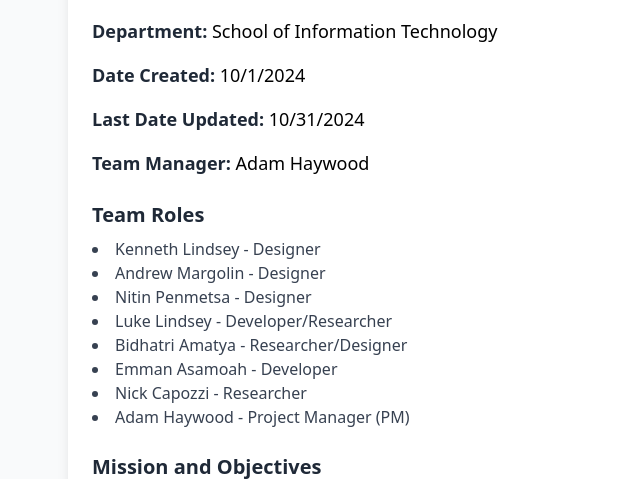
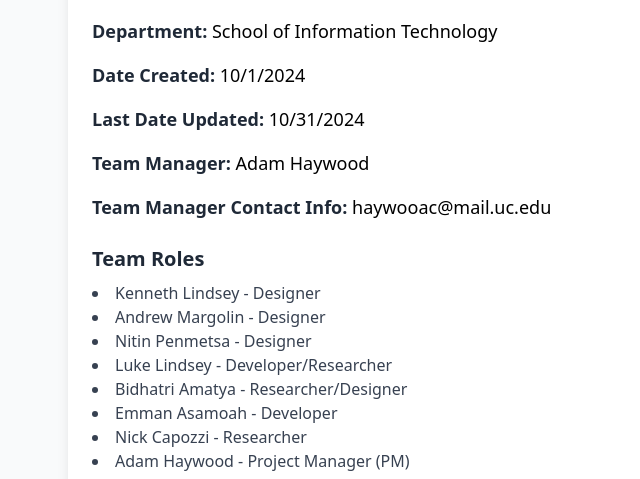
Before and after one commit to andrewmargolin3/PMODashboard, a Flask app: page /project-charter in a window 1280 px wide. Shown: the part 295-774 px from the top of the page, without its empty margins (60-700 px from the left). Run offline with Flask 3, Linux system fonts and the light colour scheme.

Commit message:
adams info

```diff
--- a/templates/project_charter.html
+++ b/templates/project_charter.html
@@ -32,6 +32,9 @@
 
     <div class="section mt-4">
         <p class="text-lg"><span class="font-semibold text-gray-800">Team Manager:</span> Adam Haywood</p>
+    </div>
+    <div class="section mt-4">
+        <p class="text-lg"><span class="font-semibold text-gray-800">Team Manager Contact Info:</span> haywooac@mail.uc.edu</p>
     </div>
 
     <div class="section mt-6">
```
